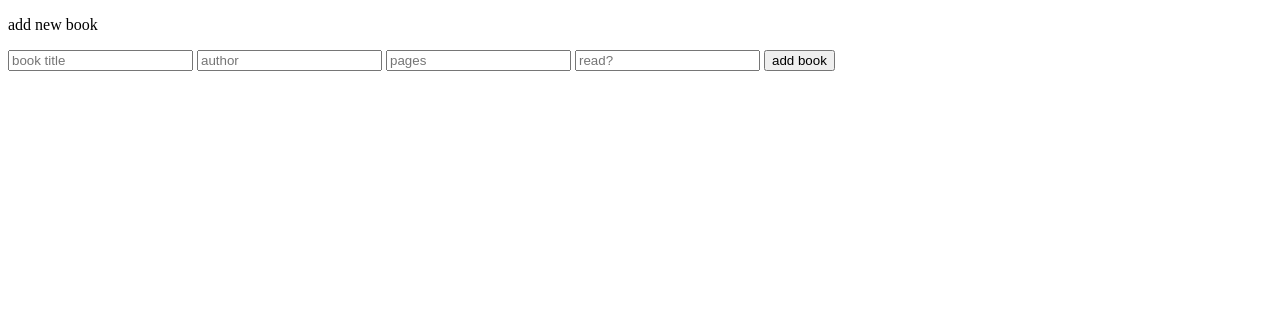
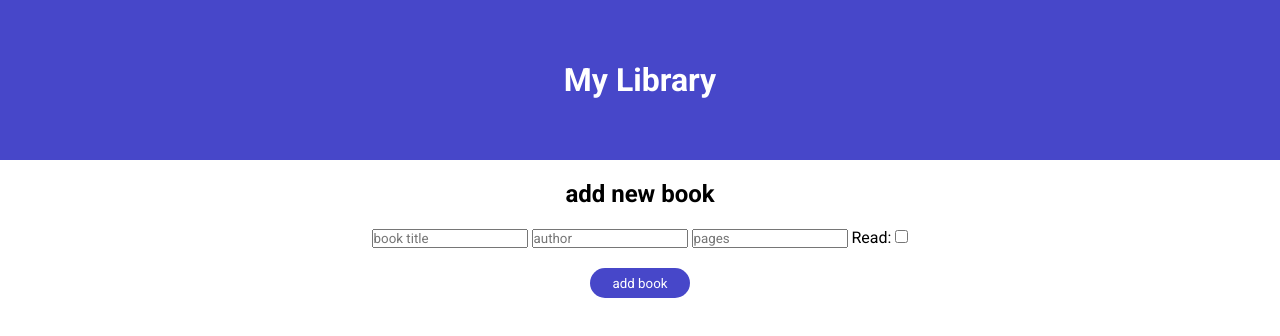
Before and after one commit to Victor-Cavalcant/Library, a plain HTML site: page index.html in a window 1280 px wide. Drawn offline with Linux system fonts and the light colour scheme; a web font is replaced by a local one.

Commit message:
read checkbox

```diff
--- a/index.html
+++ b/index.html
@@ -3,18 +3,27 @@
 <head>
     <meta charset="UTF-8">
     <meta name="viewport" content="width=device-width, initial-scale=1.0">
+    <link rel="stylesheet" href="main.css">
+    <link rel="preconnect" href="https://fonts.googleapis.com">
+<link rel="preconnect" href="https://fonts.gstatic.com" crossorigin>
+<link href="https://fonts.googleapis.com/css2?family=Inter:ital,opsz,wght@0,14..32,100..900;1,14..32,100..900&family=Noto+Sans+Runic&family=Play:wght@400;700&family=Press+Start+2P&family=Roboto:ital,wght@0,100;0,300;0,400;0,500;0,700;0,900;1,100;1,300;1,400;1,500;1,700;1,900&family=Style+Script&display=swap" rel="stylesheet">
     <title>Library project</title>
 </head>
+
 <body>
+    <header>
+        <h1>My Library</h1>
+    </header>
     <div class="bookrecords">
-        <p>add new book</p>
-        <form>
+        <h2>add new book</h2>
+        <form id="myForm">
             <input id="booktitle" type="text" placeholder="book title">
             <input id="bookauthor" type="text" placeholder="author">
             <input id="bookpages" type="number" placeholder="pages">
-            <input id="read" type="text" placeholder="read?">
-            <button type="submit">add book</button>
+            Read:
+            <input id="read" type="checkbox" placeholder="read?">
         </form>
+        <button type="submit">add book</button>
     </div>
     <div id="books">
 
--- /dev/null
+++ b/main.css
@@ -0,0 +1,52 @@
+*{
+    padding: 0;
+    margin: 0;
+    box-sizing: border-box;
+    font-family: "Roboto", sans-serif;
+}
+
+header{
+    display: flex;
+    justify-content: center;
+    align-items: center;
+    background-color:rgb(71, 71, 201);
+    color: #fff;
+    width: 100vw;
+    height: 20vh;
+}
+
+.bookrecords{
+    display: flex;
+    flex-direction: column;
+    align-items: center;
+    gap: 20px;
+    padding: 20px;
+}
+
+#books{
+    display: flex;
+    flex-wrap: wrap;
+    justify-content: center;
+    gap: 50px;
+}
+
+button{
+    cursor: pointer;
+    border-radius: 20px;
+    border: none;
+    background-color: rgb(71, 71, 201);
+    color: #fff;
+    width: 100px;
+    height: 30px;
+}
+
+.bookcard{
+    display: flex;
+    flex-direction: column;
+    align-items: center;
+    gap: 10px;
+    padding: 20px;
+    border-radius: 20px;
+    background-color: rgb(121, 121, 239);
+    color: #fff;
+}
--- a/main.js
+++ b/main.js
@@ -32,7 +32,7 @@ addbook.addEventListener("click", (e) => {
         <h2>${book.title}</h2>
         <h3>${book.author}</h3>
         <p>${book.pages} pages</p>
-        <p>${book.read}</p>
+        <p>Read: ${book.read ? 'Yes' : 'No'}</p>
         <button class="remove">remove</button>
         `;
         books.appendChild(bookcard);
```
